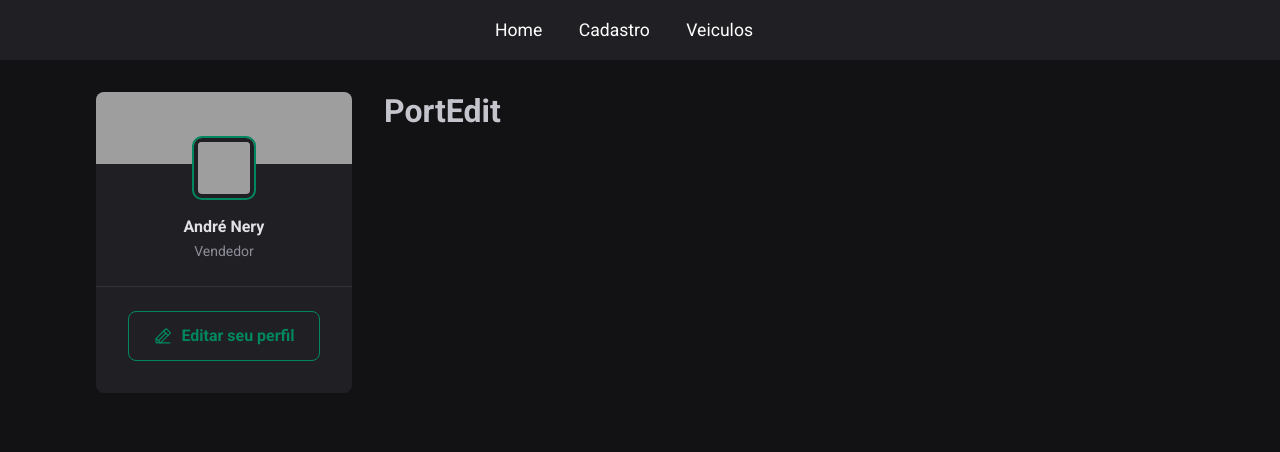
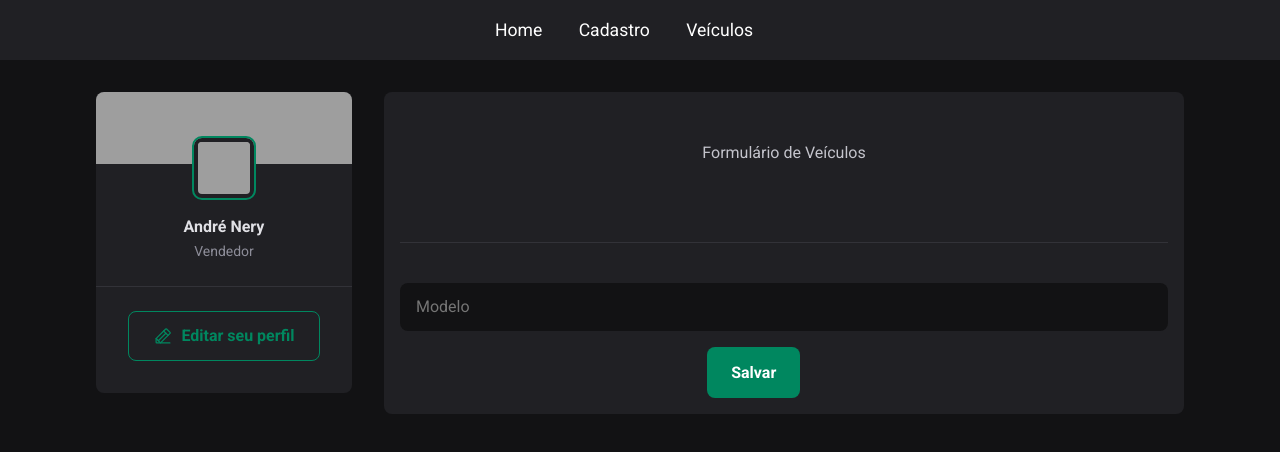
Before and after one commit to ThalitaBispo/LP-Trabalho, a React (Vite) app: page /veiculo/edit/1 in a window 1280 px wide. Shown: the top 452 px of the page. Built offline with nearby package versions, Linux system fonts and the light colour scheme; no server answers; grey boxes are pictures that could not be loaded.

Commit message:
Edit | Home

```diff
--- a/src/components/Menu.jsx
+++ b/src/components/Menu.jsx
@@ -7,7 +7,7 @@ export function Menu() {
             <div>
                 <Link className={styles.menuText} to="/"> Home </Link>
                 <Link className={styles.menuText} to="/veiculo/create"> Cadastro </Link>
-                <Link className={styles.menuText} to="/veiculos"> Veiculos </Link>
+                <Link className={styles.menuText} to="/veiculos"> Veículos </Link>
             </div>
         </header>
     )
--- a/src/components/Post.module.css
+++ b/src/components/Post.module.css
@@ -17,7 +17,7 @@
     line-height: 1.6;
     color: var(--gray-300);
     margin-top: 1rem;
-    margin-bottom:3.25rem ;
+    margin-bottom: 3.25rem;
 }
 
 .content p {
@@ -139,7 +139,7 @@
     margin: auto;
 }
 
-.veiculos{
+.veiculos {
     display: flex;
     margin-top: -2rem;
     padding: 0.2rem;
@@ -181,8 +181,8 @@ table {
     border-radius: 0.4rem;
     width: calc(100% / 3);
     border-collapse: separate;
-    border-top: 1px solid  white ;
-    border-bottom:1px solid  white ;
+    border-top: 1px solid white;
+    border-bottom: 1px solid white;
 
 }
 
@@ -215,7 +215,27 @@ table {
     0% {
         transform: scale(1);
     }
+
     100% {
         transform: scale(1.2);
     }
 }
+
+.card {
+    background-color: var(--gray-600);
+    border-radius: 8px;
+    padding: 1.5rem;
+    width: 40%;
+    box-shadow: 0 2px 4px rgba(0, 0, 0, 0.1);
+}
+
+.card h2 {
+    font-size: 1.25rem;
+    margin-top: 0;
+    margin-bottom: 10px;
+}
+
+.card p {
+    font-size: 1.5rem;
+    margin-top: 0;
+}
--- a/src/components/PostEdit.jsx
+++ b/src/components/PostEdit.jsx
@@ -1,5 +1,55 @@
+import styles from './Post.module.css';
+import { useState, useEffect } from 'react';
+import axios from 'axios';
+import { useParams, Link } from 'react-router-dom'
+
 export function PostEdit() {
+    const { id } = useParams();
+    const [editveiculos, setEditVeiculos] = useState([]);
+    const [status, setStatus] = useState('');
+    //const [loading, setLoading] = useState(true);
+
+    useEffect(() => {
+        async function Veiculos() {
+            try {
+                const response = await axios.get(`http://127.0.0.1:8000/api/veiculo/${id}`);
+                setEditVeiculos(response.data);
+                //setLoading(false);
+            } catch (error) {
+                console.error(error);
+            }
+        }
+
+        Veiculos();
+    }, []);
+
+    async function gravar(e) {
+        e.preventDefault(); // cancela o submit
+        try {
+            const response = await axios.put(`http://127.0.0.1:8000/api/veiculos/${id}`, editveiculos);
+            setStatus("Produto Atualizado");
+        } catch (erro) {
+            setStatus(`Falha: ${erro}`);
+        }
+    }
+
     return (
-        <h1>PortEdit</h1>
-    )
+        <article className={styles.post}>
+
+            <div className={styles.content}>
+                <p>Formulário de Veículos</p>
+            </div>
+
+            <form onSubmit={gravar} className={styles.commentForm}>
+                <input
+                    type="text"
+                    name="modelo"
+                    placeholder="Modelo"
+                    value={editveiculos.modelo}
+                    onChange={(e) => setEditVeiculos({ ...editveiculos, modelo: e.target.value })}
+                />
+                <button type="submit">Salvar</button>
+            </form>
+        </article >
+    );
 }
--- a/src/components/PostList.jsx
+++ b/src/components/PostList.jsx
@@ -1,5 +1,28 @@
+import style from './Post.module.css'
+import { useState, useEffect } from 'react';
+import axios from 'axios';
+
 export function PostList() {
+
+    const [quantidadeVeiculos, setQuantidadeVeiculos] = useState([]);
+
+    useEffect(() => {
+        async function Veiculos() {
+            try {
+                const response = await axios.get('http://127.0.0.1:8000/api/qtd-veiculos');
+                setQuantidadeVeiculos(response.data);
+            } catch (error) {
+                console.error(error);
+            }
+        }
+
+        Veiculos();
+    }, []);
+
     return (
-        <h1>Listagem</h1>
+        <div className={style.card}>
+            <h2 >Veículos Cadastrados</h2>
+            <p>{quantidadeVeiculos}</p>
+        </div>
     )
 }
```
Lines whose indentation alone changed are shown as unchanged.
